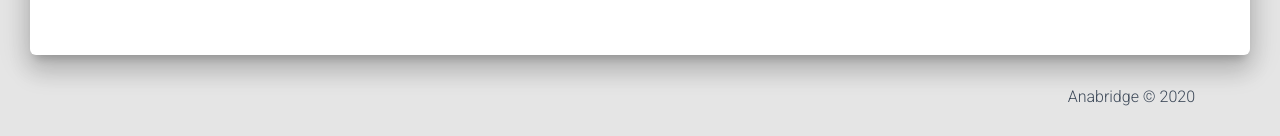
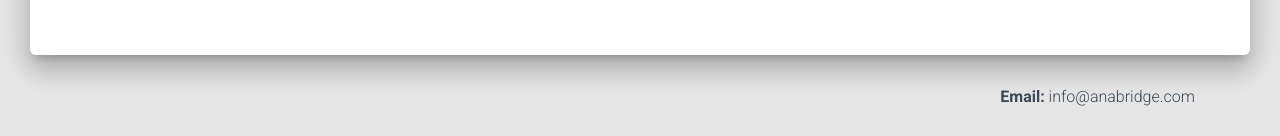
Before and after one commit to anabridge/anabridge-frontend, a React (Create React App) app in the folder bridge/: page / in a window 1280 px wide. Shown: the part 1076-1212 px from the top of the page. Built offline with nearby package versions, Linux system fonts and the light colour scheme.

Commit message:
adding company email on the website

```diff
--- a/bridge/src/views/components/Footer/Footer.js
+++ b/bridge/src/views/components/Footer/Footer.js
@@ -33,7 +33,10 @@ export default function Footer(props) {
         <div className={classes.left}>
           <List className={classes.list}></List>
         </div>
-        <div className={classes.right}>Anabridge &copy; {1900 + new Date().getYear()}</div>
+        <div className={classes.right}>
+          <b>Email:</b> info@anabridge.com
+        </div>
+        {/* Anabridge &copy; {1900 + new Date().getYear()} */}
       </div>
     </footer>
   );
```
